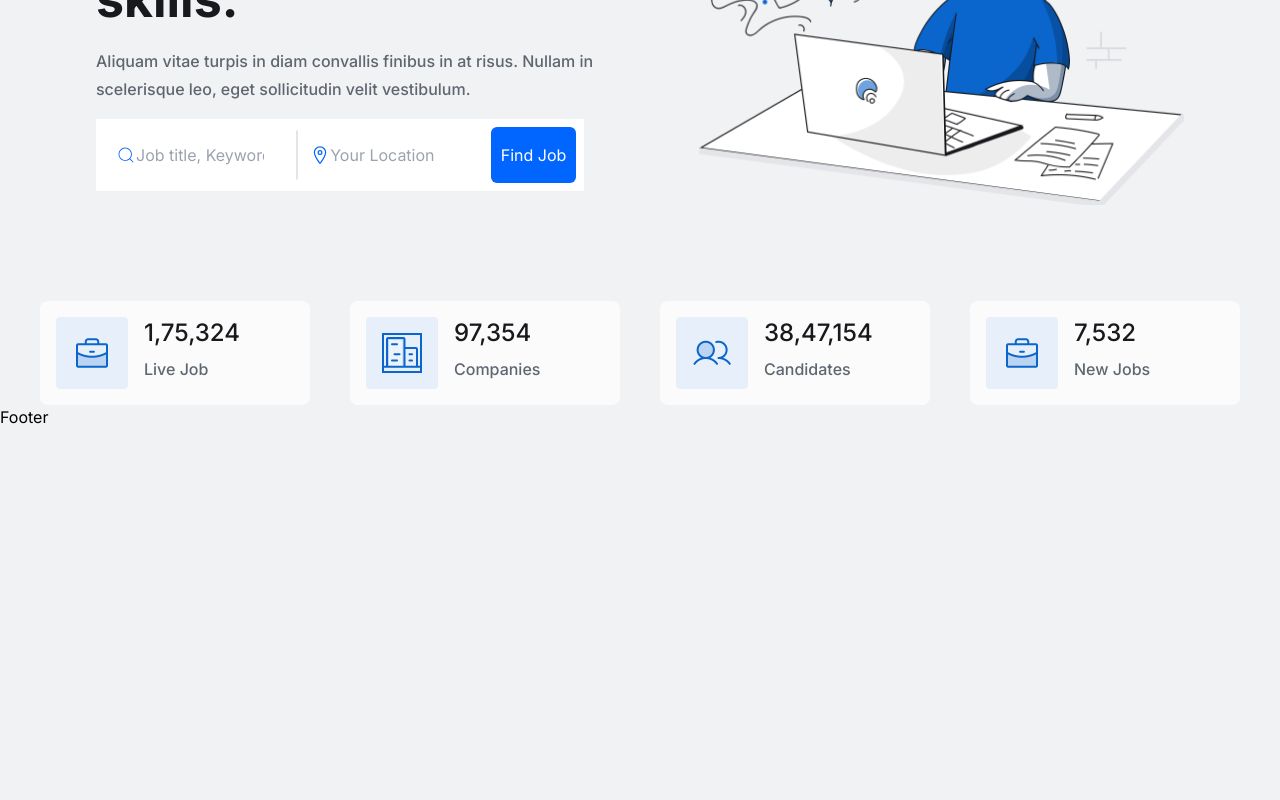
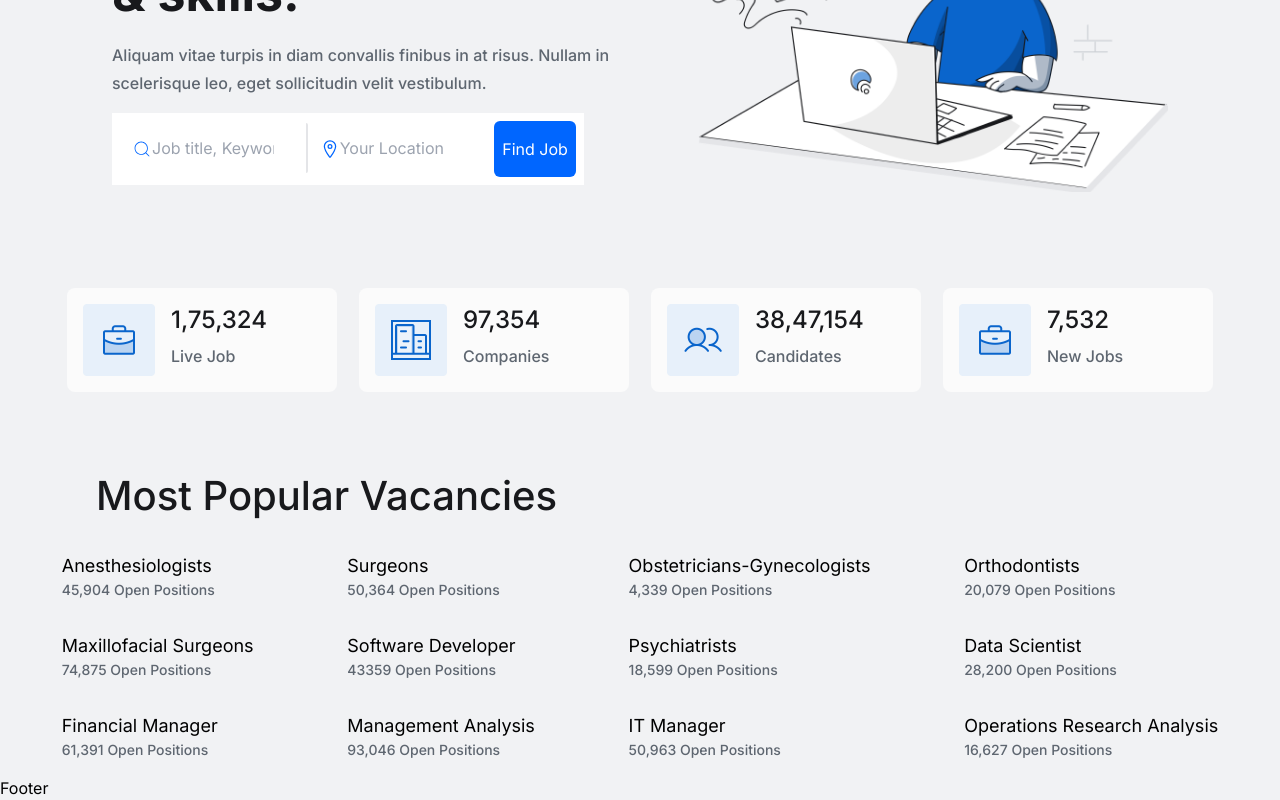
Before and after one commit to nyirurugoomar/jobpilot-app, a Next.js app: page / in a window 1280 px wide. Shown: the part 294-1094 px from the top of the page. Before the commit the page ends 800 px from the top, so only its background shows below. Built offline with nearby package versions, Linux system fonts and the light colour scheme.

Commit message:
adding Job categories

```diff
--- a/app/page.tsx
+++ b/app/page.tsx
@@ -1,10 +1,11 @@
-import { Hero } from "@/components";
+import { Hero, JobCategories } from "@/components";
 import Image from "next/image";
 
 export default function Home() {
   return (
     <main className="overflow-hidden">
       <Hero/>
+      <JobCategories/>
     </main>
   );
 }
--- a/components/Hero.tsx
+++ b/components/Hero.tsx
@@ -8,13 +8,13 @@ import { statics } from '@/constants';
 
 function Hero(){
     return (
-        <div className='w-full md:mx-auto'>
-            <div className='grid grid-cols-1 lg:grid-cols-2 justify-center items-center mx-auto md:p-24 gap-28'>
+        <div className='md:w-full md:mx-auto'>
+            <div className='grid grid-cols-1 lg:grid-cols-2 justify-center items-center md:mx-aut mx-4 md:p-24 gap-28 p-4'>
                 <div className=''>
-                    <h1 className='text-[50px] font-bold '>Find a job that suits your interest & skills.</h1>
-                    <p className='text-base mt-4 leading-7 w-[536px]'>Aliquam vitae turpis in diam convallis finibus in at risus. Nullam in scelerisque leo, eget sollicitudin velit vestibulum.</p>
-                    <div className='mt-4 bg-white '>
-                        <form action='' className='md:flex p-2  '>
+                    <h1 className='md:text-[50px] text-[30px] font-bold md:leading-[64px] leading-10 '>Find a job that suits your interest & skills.</h1>
+                    <p className='text-base mt-4 leading-7 md:w-[536px]'>Aliquam vitae turpis in diam convallis finibus in at risus. Nullam in scelerisque leo, eget sollicitudin velit vestibulum.</p>
+                    <div className='mt-4 md:bg-white '>
+                        <form action='' className='md:flex p-2 grid md:space-y-0 space-y-4  '>
                             <div className='relative'>
                                 <input
                                     type='text'
@@ -43,9 +43,9 @@ function Hero(){
                     <Image src='/illustration.png' alt='' height={382} width={492} />
                 </div>
             </div>
-            <div className='grid md:flex grid-cols-1 lg:grid-cols-4 justify-evenly items-center md:mx-auto '>
+            <div className='grid md:flex grid-cols-1 lg:grid-cols-4 justify-evenly items-center md:mx-14 md:space-y-0 space-y-4 '>
             {statics.map((item, index) => (
-                    <div key={index} className='flex gap-4 bg-[#fbfbfb] hover:bg-white hover:shadow-lg p-4 w-[270px] rounded-[8px]'>
+                    <div key={index} className='flex gap-4 bg-[#fbfbfb] hover:bg-white hover:shadow-lg p-4 md:w-[270px] md:mx-auto mx-6  rounded-[8px]'>
                         <Image src={item.icon} alt='' width={72} height={72}/>
                         <div className='grid'>
                             <h2>{item.number}</h2>
--- /dev/null
+++ b/components/JobCategories.tsx
@@ -0,0 +1,34 @@
+import React from 'react';
+import { Categories } from '@/constants';
+
+function JobCategories() {
+  const itemsPerColumn = 3;
+  const columns = [];
+
+  // Split the categories into columns
+  for (let i = 0; i < Categories.length; i += itemsPerColumn) {
+    columns.push(Categories.slice(i, i + itemsPerColumn));
+  }
+
+  return (
+    <div className='w-full md:mx-18 md:mt-20'>
+      <div className='md:ml-24'>
+        <h1 className='text-[40px] md:leading-[48px]'>Most Popular Vacancies</h1>
+      </div>
+      <div className='grid md:mt-4 md:flex grid-cols-1 lg:grid-cols-4 justify-evenly items-center md:mx-auto md:p-4 gap-12'>
+        {columns.map((column, columnIndex) => (
+          <div className='space-y-8' key={columnIndex}>
+            {column.map((category, index) => (
+              <div key={index}>
+                <h3 className='text-[18px] leading-[28px]'>{category.category}</h3>
+                <p className='text-[14px] leading-[20px]'>{category.positionNumber} Open Positions</p>
+              </div>
+            ))}
+          </div>
+        ))}
+      </div>
+    </div>
+  );
+}
+
+export default JobCategories;
--- a/components/index.ts
+++ b/components/index.ts
@@ -1,6 +1,7 @@
 import Header from "./Header";
 import Footer from "./Footer";
 import Hero from "./Hero";
+import JobCategories from "./JobCategories";
 
 
 
@@ -8,4 +9,5 @@ export{
     Header,
     Footer,
     Hero,
+    JobCategories,
 }
--- a/constants/index.ts
+++ b/constants/index.ts
@@ -20,3 +20,54 @@ export const statics =[
         "text":"New Jobs"
     },
 ]
+
+export const Categories=[
+    {
+        "category":"Anesthesiologists",
+        "positionNumber":"45,904"
+    },
+    {
+        "category":"Maxillofacial Surgeons",
+        "positionNumber":"74,875"
+    },
+    {
+        "category":"Financial Manager",
+        "positionNumber":"61,391"
+    },
+    {
+        "category":"Surgeons",
+        "positionNumber":"50,364"
+    },
+    {
+        "category":"Software Developer",
+        "positionNumber":"43359"
+    },
+    {
+        "category":"Management Analysis",
+        "positionNumber":"93,046"
+    },
+    {
+        "category":"Obstetricians-Gynecologists",
+        "positionNumber":"4,339"
+    },
+    {
+        "category":"Psychiatrists",
+        "positionNumber":"18,599"
+    },
+    {
+        "category":"IT Manager",
+        "positionNumber":"50,963"
+    },
+    {
+        "category":"Orthodontists",
+        "positionNumber":"20,079"
+    },
+    {
+        "category":"Data Scientist",
+        "positionNumber":"28,200"
+    },
+    {
+        "category":"Operations Research Analysis",
+        "positionNumber":"16,627"
+    },
+]
```
